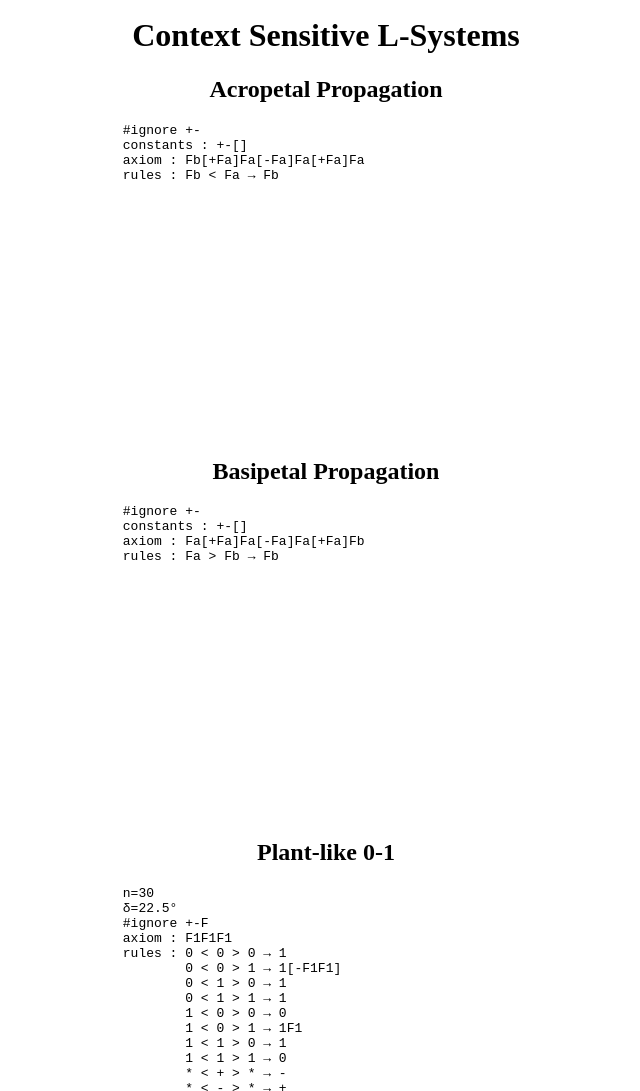
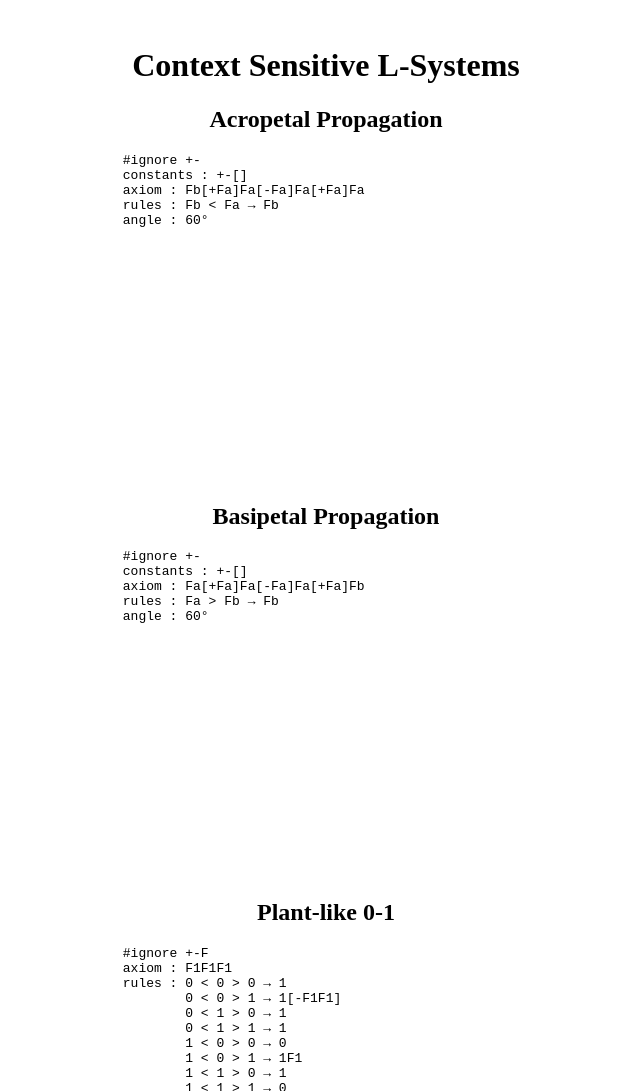
Before and after one commit to peregrinogris/lsystems-js, a website built with webpack: page dist/index.html in a window 1280 px wide. Shown: the part 5267-6358 px from the top of the page, without its empty margins (314-954 px from the left). Built offline with nearby package versions, Linux system fonts and the light colour scheme; what tortuga-js would draw is missing.

Commit message:
Add missing angle values to examples.

```diff
--- a/dist/index.html
+++ b/dist/index.html
@@ -83,6 +83,7 @@
       constants : +-()
       axiom     : -(90)F(1)
       rules     : (F(x)→F(x∗p)+F(x∗h)--F(x∗h)+F(x∗q))
+      angle     : 85°
     </pre>
     <canvas style="max-height: 1000px;" width="1000" height="500" id="tortuga-row-of-trees"></canvas>
 
@@ -96,6 +97,7 @@
       axiom     : -(90)F(1,0)
       rules     : F(x,t):t=0 → F(x∗p,2)+F(x∗h,1)--F(x∗h,1)+F(x∗q,0)
                   F(x,t):t>0 → F(x,t-1)
+      angle     : 85°
     </pre>
     <canvas style="max-height: 1000px;" width="1000" height="500" id="tortuga-row-of-trees-2"></canvas>
 
@@ -106,6 +108,7 @@
       constants : +-[]
       axiom : Fb[+Fa]Fa[-Fa]Fa[+Fa]Fa
       rules : Fb < Fa → Fb
+      angle : 60°
     </pre>
     <canvas style="max-height: 1000px;" width="500" height="200" id="tortuga-acropetal"></canvas>
 
@@ -115,13 +118,12 @@
       constants : +-[]
       axiom : Fa[+Fa]Fa[-Fa]Fa[+Fa]Fb
       rules : Fa > Fb → Fb
+      angle : 60°
     </pre>
     <canvas style="max-height: 1000px;" width="500" height="200" id="tortuga-basipetal"></canvas>
 
     <h2>Plant-like 0-1</h2>
     <pre>
-      n=30
-      δ=22.5°
       #ignore +-F
       axiom : F1F1F1
       rules : 0 < 0 > 0 → 1
@@ -134,6 +136,7 @@
               1 < 1 > 1 → 0
               * < + > * → -
               * < - > * → +
+      angle : 22.5°
     </pre>
     <canvas style="max-height: 1000px;" width="500" height="500" id="tortuga-plant-like"></canvas>
 
```
